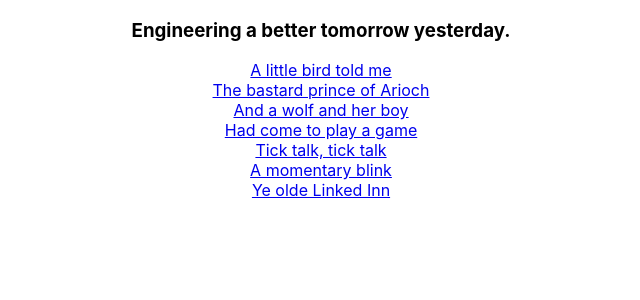
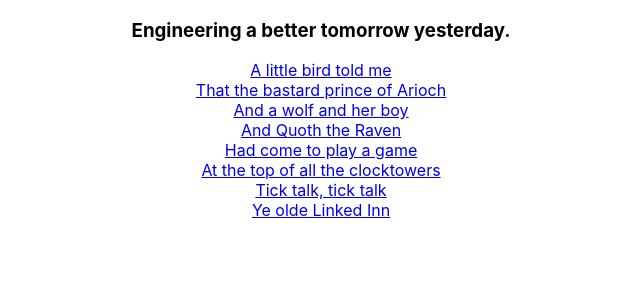
Before and after one commit to bonoj/bono.industries, a React (Create React App) app: page / in a window 1280 px wide. Shown: the top 300 px of the page, without its empty margins (319-959 px from the left). Built offline with nearby package versions, Linux system fonts and the light colour scheme.

Commit message:
And now you know. Do nothing but what you must do.

```diff
--- a/src/views/App.js
+++ b/src/views/App.js
@@ -16,21 +16,21 @@ function App() {
       <h3>Engineering a better tomorrow yesterday.</h3>
       <a href="https://twitter.com/johnlbono" target="_blank" rel="noopener noreferrer">A little bird told me</a>
       <br/>
-      <a href="https://www.youtube.com/channel/UCnFN3vwlQABjNk26qKy3e2w?sub_confirmation=1" target="_blank" rel="noopener noreferrer">The bastard prince of Arioch</a>
+      <a href="https://www.youtube.com/channel/UCnFN3vwlQABjNk26qKy3e2w?sub_confirmation=1" target="_blank" rel="noopener noreferrer">That the bastard prince of Arioch</a>
       <br/>
       <a href="https://www.instagram.com/awolfandherboy/" target="_blank" rel="noopener noreferrer">And a wolf and her boy</a>
       <br/>
-      <a href="https://docs.google.com/document/d/1c2elXayXBWY1O4a3FfiE-P0wJWbbl_RmeOkKYPMWqY0/edit?usp=sharing" target="_blank" rel="noopener noreferrer">Had come to play a game</a>
+      <a href="https://docs.google.com/document/d/1R3b6HIWKKB0fBjnERarfM2JepEGoAXUCi11tCnC6fC8/" target="_blank" rel="noopener noreferrer">And Quoth the Raven</a>
+      <br/>
+      <a href="https://docs.google.com/document/d/1c2elXayXBWY1O4a3FfiE-P0wJWbbl_RmeOkKYPMWqY0/" target="_blank" rel="noopener noreferrer">Had come to play a game</a>
+      <br/>
+      <a href="https://philome.la/Ironed_Man/towers/play/index.html" target="_blank" rel="noopener noreferrer">At the top of all the clocktowers</a>
       <br/>
       <a href="https://vm.tiktok.com/ZMR442NfE/" target="_blank" rel="noopener noreferrer">Tick talk, tick talk</a>
-      <br/>
-      <a href="https://philome.la/Ironed_Man/towers/play/index.html" target="_blank" rel="noopener noreferrer">A momentary blink</a>
       <br/>
       <a href="https://www.linkedin.com/in/bonoj/" target="_blank" rel="noopener noreferrer">Ye olde Linked Inn</a>
       {/* <br/>
       <a href="TODO - ADD COMPASS WITH CITY LEVEL MAP" target="_blank" rel="noopener noreferrer">Where in the world is the wandering bard?</a> */}
-      {/* <br/>
-      <a href="TODO - ADD QUOTH LINK" target="_blank" rel="noopener noreferrer">Quoth the Raven</a> */}
       {/* <br/>
       <a href="TODO - ADD BONO PRO BONO LINK" target="_blank" rel="noopener noreferrer">Bono pro bono</a> */}
       </div>
```
